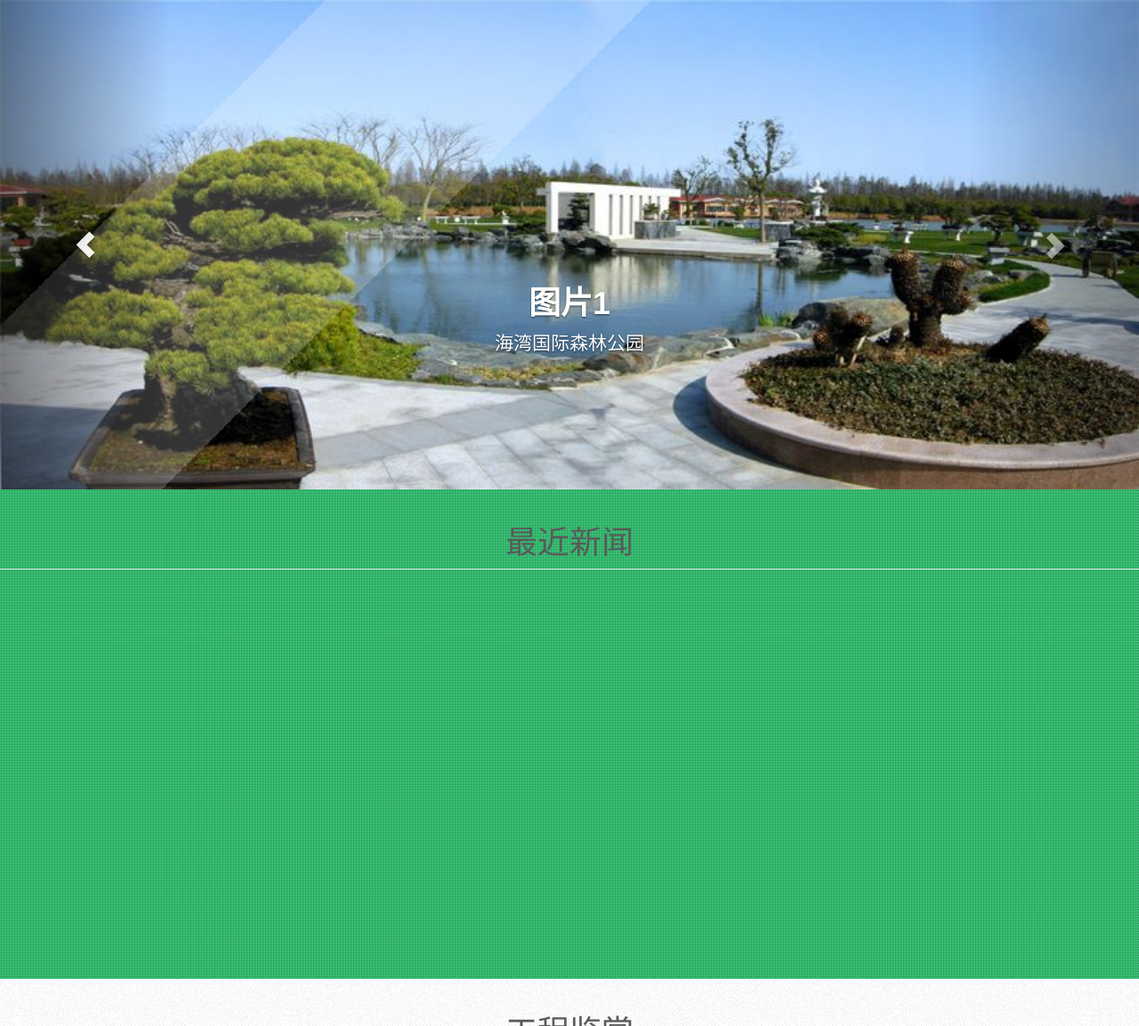
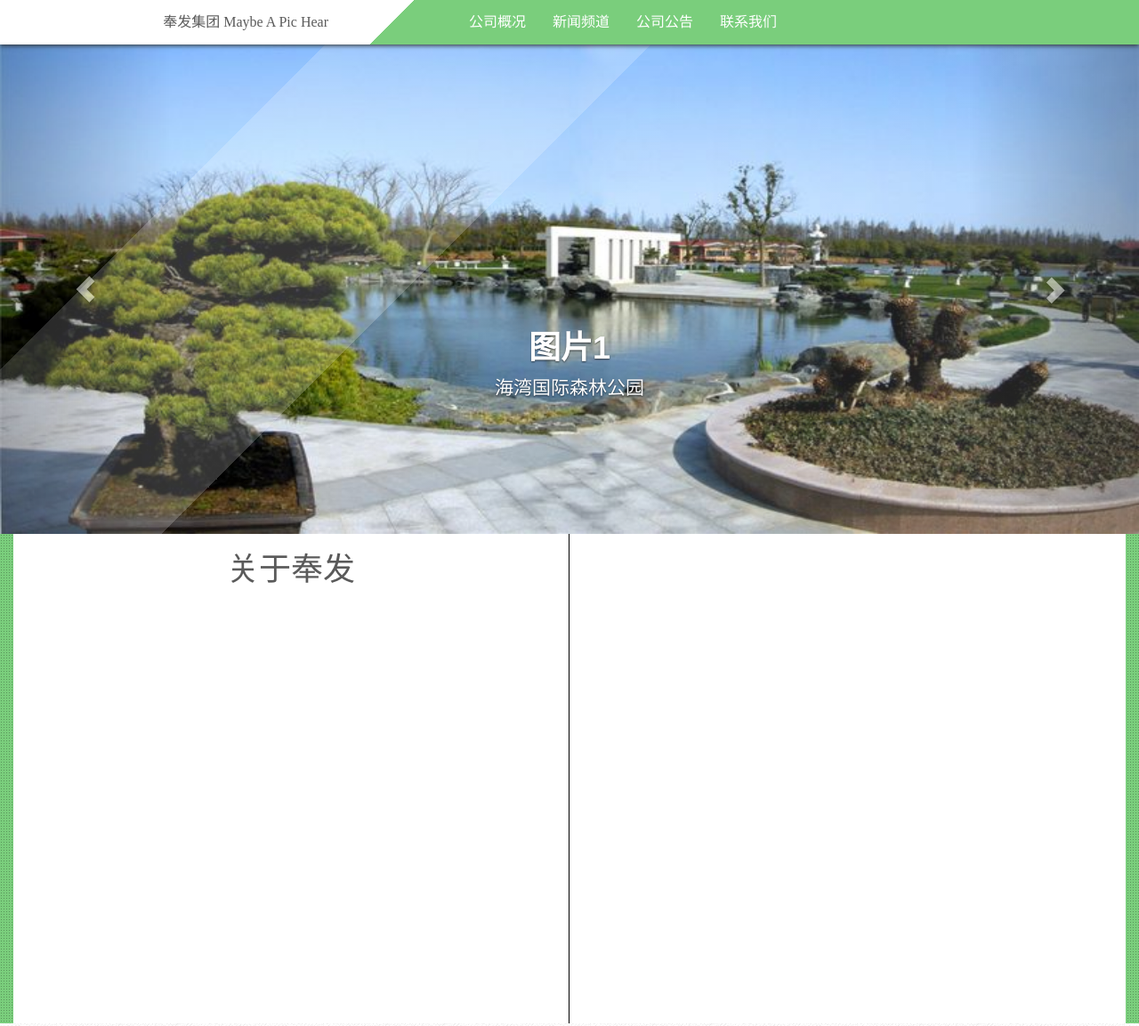
Before and after one commit to XiWenRen/FengFaProject, a plain HTML site: page index.html in a window 1280 px wide. Shown: the top 1153 px of the page at 89% size. Drawn offline with Linux system fonts and the light colour scheme.

Commit message:
1.加上导航栏 2.搭了一个第二模块的框架和一点js

```diff
--- a/css/carousel.css
+++ b/css/carousel.css
@@ -39,7 +39,7 @@ body {
 
 /* Carousel base class */
 .carousel {
-  height: 550px;
+  min-height: 550px;
   width: 100%;
   position: fixed;
   z-index: 9;
--- a/css/fengfa.css
+++ b/css/fengfa.css
@@ -1,36 +1,92 @@
-#newsPic, #newsArt {
+/*导航栏*/
+
+#MyCollapse {
+	background-color: #7ACE7C;
+	width: 100%;
+	max-height: 50px;
+	font-family: "微软雅黑";
+	font-size: 16px;
+	border: 0px;
+	background-image: linear-gradient(-45deg, transparent 65%, #FFFFFF 65%, #FFFFFF 100%, transparent 100%, transparent);
+	background-image: -moz-linear-gradient(-45deg, transparent 65%, #FFFFFF 65%, #FFFFFF 100%, transparent 100%, transparent);
+	background-image: -ms-linear-gradient(-45deg, transparent 65%, #FFFFFF 65%, #FFFFFF 100%, transparent 100%, transparent);
+	background-image: -webkit-linear-gradient(-45deg, transparent 0%, #FFFFFF 0%, #FFFFFF 35%, transparent 35%, transparent);
+	box-shadow: 0px 1px 5px #222;
+}
+
+#MyCollapse a {
+	color: white;
+}
+
+#logo-front {
+	width: 30%;
+	cursor: pointer;
+	height: 50px;
+}
+
+#logo {
+	text-align: right;
+	line-height: 20px;
+	padding: 15px;
+	width: 100%;
+	float: left;
+}
+
+#menu {
+	padding-left: 10%;
+}
+/*轮播*/
+
+#myCarousel {
+	margin-top: 50px;
+}
+
+.hover {
+	width: 100%;
+	min-height: 550px;
+	position: fixed;
+	background-color: rgba(88, 88, 88, 0);
+	background-image: linear-gradient(-45deg, transparent 60%, rgba(255, 255, 255, .2) 60%, rgba(255, 255, 255, .2) 80%, transparent 80%, rgba(255, 255, 255, .2) 100%, transparent 100%, transparent);
+	background-image: -moz-linear-gradient(-45deg, transparent 60%, rgba(255, 255, 255, .2) 60%, rgba(255, 255, 255, .2) 80%, transparent 80%, rgba(255, 255, 255, .2) 100%, transparent 100%, transparent);
+	background-image: -webkit-linear-gradient(-45deg, transparent 20%, rgba(255, 255, 255, .2) 20%, rgba(255, 255, 255, .2) 40%, transparent 40%, rgba(255, 255, 255, .2) 100%, transparent 100%, transparent);
+	background-image: -ms-linear-gradient(-45deg, transparent 60%, rgba(255, 255, 255, .2) 60%, rgba(255, 255, 255, .2) 80%, transparent 80%, rgba(255, 255, 255, .2) 100%, transparent 100%, transparent);
+	z-index: 10;
+}
+/*内容模块*/
+
+#newsPic,
+#newsArt {
 	width: 100%;
 	height: 550px;
 	z-index: 20;
 	position: absolute;
 }
-
+/*新闻*/
 #newsArt {
-	margin-top: 550px;
-	background-color: rgba(54, 187, 113, 1);
+	margin-top: 600px;
+	background-color: #7ACE7C;
 	background-image: url(../img/pattern.png);
 }
 
+#newsArt div {
+	height: 100%;
+}
+
+#aboutUs {
+	background-color: white;
+	border-right: 1px solid black;
+}
+
+#tasks {
+	background-color: white;
+	height: 100%;
+}
+
+/*图片*/
 #newsPic {
 	background-color: white;
-	margin-top: 1100px;
+	margin-top: 1150px;
 	background-image: url(../img/groovepaper.png);
-}
-
-.hover {
-	width: 100%;
-	height: 550px;
-	z-index: 10;
-	background-color: rgba(88,88,88,0);
-	background-image: linear-gradient(-45deg,
-	transparent 60%,
-	rgba(255, 255, 255, .2) 60%,
-	rgba(255, 255, 255, .2) 80%,
-	transparent 80%,
-	rgba(255, 255, 255, .2) 100%,
-	transparent 100%,
-	transparent);
-	position: fixed;
 }
 
 .mygallary {
--- a/index.html
+++ b/index.html
@@ -10,6 +10,41 @@
 	</head>
 
 	<body>
+		<!--导航栏-->
+		<head>
+			<nav class="navbar navbar-default navbar-fixed-top" role="navigation" id="MyCollapse">
+				<div id="logo-front" class="nav navbar-nav">
+					<div id="logo">
+						奉发集团 Maybe A Pic Hear
+					</div>
+					<div id="aLine">
+					</div>
+				</div>
+				<ul class="nav navbar-nav" id="menu">
+					<li>
+						<a href="#">公司概况</a>
+					</li>
+					<li class="dropdown">
+						<a href="#" class="dropdown-toggle" data-toggle="dropdown">新闻频道</a>
+						<ul class="dropdown-menu">
+							<li>
+								<a href="#">jmeter</a>
+							</li>
+							<li>
+								<a href="#">另一个分离的链接</a>
+							</li>
+						</ul>
+					</li>
+					<li>
+						<a href="#">公司公告</a>
+					</li>
+					<li>
+						<a href="#">联系我们</a>
+					</li>
+				</ul>
+			</nav>
+		</head>
+		<!--轮播-->
 		<div class="carousel" id="myCarousel">
 			<div class="carousel-inner">
 				<div class="item active">
@@ -45,10 +80,12 @@
 				<a class="carousel-control right" href="#myCarousel" data-slide="next"><span class="glyphicon glyphicon-chevron-right"></span></a>
 			</div>
 		</div>
-
 		<!--新闻简讯部分-->
-		<div id="newsArt">
-			<h1 class="page-header text-center">最近新闻</h1>
+		<div class="container-fluid" id="newsArt">
+			<div class="col-lg-6" id="aboutUs"><h1><center>关于奉发</center></h1></div>
+			<div class="col-lg-9 hidden"></div>
+			<div class="col-lg-9 hidden"></div>
+			<div class="col-lg-6" id="tasks"></div>
 		</div>
 		<!--图片简讯部分-->
 		<div id="newsPic">
@@ -65,9 +102,9 @@
 						<img src="img/carousel-5.jpg" />
 					</li>
 				</ul>
-			</div>
 		</div>
-
+		<!--底部联系我们-->
+		<footer></footer>
 
 		<script type="text/javascript" src="js/jquery-1.11.1.min.js"></script>
 		<script type="text/javascript" src="js/bootstrap.min.js"></script>
--- a/js/fengfa.js
+++ b/js/fengfa.js
@@ -0,0 +1,11 @@
+//公司介绍模块的动画
+$("#aboutUs").click(function(){
+	var width = $(this).css("width");
+	width = removePX(width);
+	width = Math.round(width / $(document).width() * 100);
+	$(this).animate({width:width == "10" ? "50%" : "10%"},1000);
+});
+
+var removePX =  function(str) {
+	return str.substring(0, str.length - 2);
+}
```
